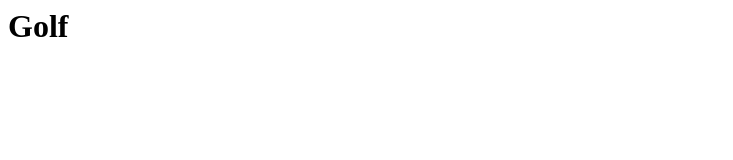
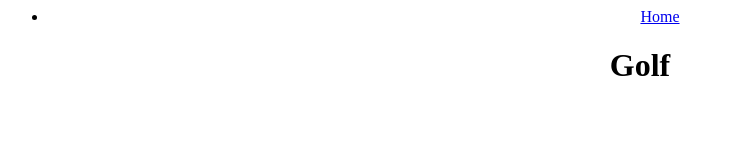
Before and after one commit to game-scores/game-scores.github.io, a plain HTML site: page golf.html in a window 1280 px wide. Shown: the whole page, without its empty margins (0-733 px from the left). Drawn offline with Linux system fonts and the light colour scheme.

Commit message:
Update golf.html

```diff
--- a/golf.html
+++ b/golf.html
@@ -3,6 +3,13 @@
     <title>Game Scores - Golf</title>
   </head>
   <body>
-    <h1>Golf</h1>
+    <div style="text-align: center;">
+      <ul>
+        <li>
+          <a href="./">Home</a>
+        </li>
+      </ul>
+      <h1>Golf</h1>
+    </div>
   </body>
 </html>
```
